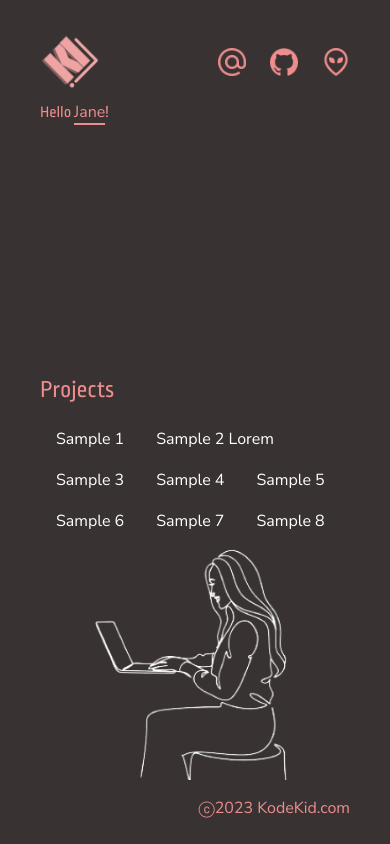
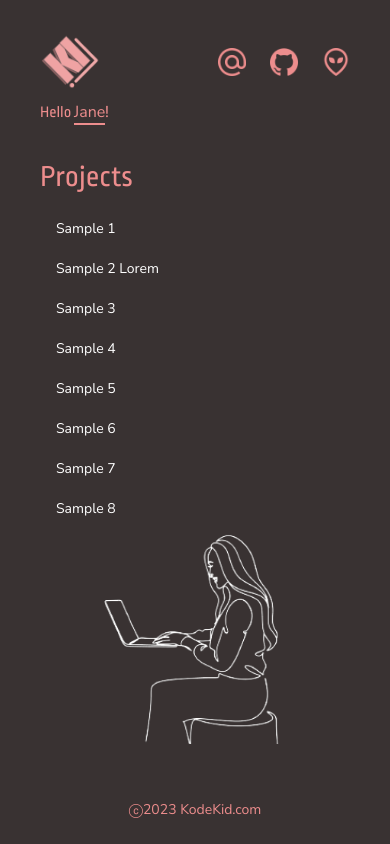
Before and after one commit to kijeia/kode-kid, a Next.js app: page / in a window 390 px wide. Built offline with nearby package versions, Linux system fonts and the light colour scheme.

Commit message:
fix: mobile responsiveness

```diff
--- a/components/Content/Content.scss
+++ b/components/Content/Content.scss
@@ -3,17 +3,19 @@
     > .projects-container {
         @apply w-full flex xxs:flex-col sm:flex-row justify-between py-4;
         > .projects {
-            @apply xxs:w-full sm:w-1/3 md:w-1/2 lg:w-1/3 xxs:h-fit xs:h-[250px] flex flex-col place-content-end ;
+            @apply xxs:w-full xs:w-3/4 sm:w-3/4  md:w-1/2 lg:w-1/3 xxs:h-fit xs:min-h-[250px] flex flex-col;
+            align-content: flex-end;
+            justify-content: flex-end;
             > h1 {
-                @apply text-primary font-ropa text-2xl py-3 xxs:text-center xs:text-start;
+                @apply text-primary font-ropa xxs:text-3xl sm:text-2xl py-3 text-start;
             }
             > .list {
-                @apply flex flex-wrap xxs:justify-center xs:justify-start;
+                @apply flex xxs:flex-col sm:flex-row xxs:flex-nowrap sm:flex-wrap xxs:justify-center xs:justify-start;
                 > .name{
                     @apply cursor-pointer p-2;
 
                     > span {
-                        @apply h-10 pb-1  px-2 text-white font-nunito-semi;
+                        @apply h-10 pb-1  px-2 text-white font-nunito-semi xxs:text-sm sm:text-base;
                         transition: color 0.5s, letter-spacing 0.5s;
                         &:hover{
                             @apply text-[#EFA3A3] tracking-wider border-b-2 border-dark;
@@ -28,7 +30,7 @@
             }
         }
         > .image {
-            @apply w-full flex xxs:justify-center sm:justify-end;
+            @apply w-full flex xxs:justify-center sm:justify-end items-end;
             > img {
                 @apply object-contain;
             }
--- a/components/Content/Content.tsx
+++ b/components/Content/Content.tsx
@@ -98,8 +98,8 @@ const Content = ({ children }: ContentProps) => (
         <Image
           src='/assets/img/linear-art.png'
           alt='linear-art'
-          width={220}
-          height={220}
+          width={200}
+          height={200}
         />
       </div>
     </div>
--- a/components/_high/Footer/Footer.scss
+++ b/components/_high/Footer/Footer.scss
@@ -1,6 +1,6 @@
 .footer {
-    @apply w-full text-right;
+    @apply w-full xxs:pt-10 sm:pt-0 xxs:text-center sm:text-right;
     > .text {
-        @apply text-primary font-nunito-semi text-base;
+        @apply text-primary font-nunito-semi xxs:text-sm sm:text-base;
     }
 }
--- a/styles/globals.scss
+++ b/styles/globals.scss
@@ -7,27 +7,3 @@
 
 // components
 @import '../components/components';
-
-:root {
-  --foreground-rgb: 0, 0, 0;
-  --background-start-rgb: 214, 219, 220;
-  --background-end-rgb: 255, 255, 255;
-}
-
-@media (prefers-color-scheme: dark) {
-  :root {
-    --foreground-rgb: 255, 255, 255;
-    --background-start-rgb: 0, 0, 0;
-    --background-end-rgb: 0, 0, 0;
-  }
-}
-
-body {
-  color: rgb(var(--foreground-rgb));
-  background: linear-gradient(
-      to bottom,
-      transparent,
-      rgb(var(--background-end-rgb))
-    )
-    rgb(var(--background-start-rgb));
-}
```
